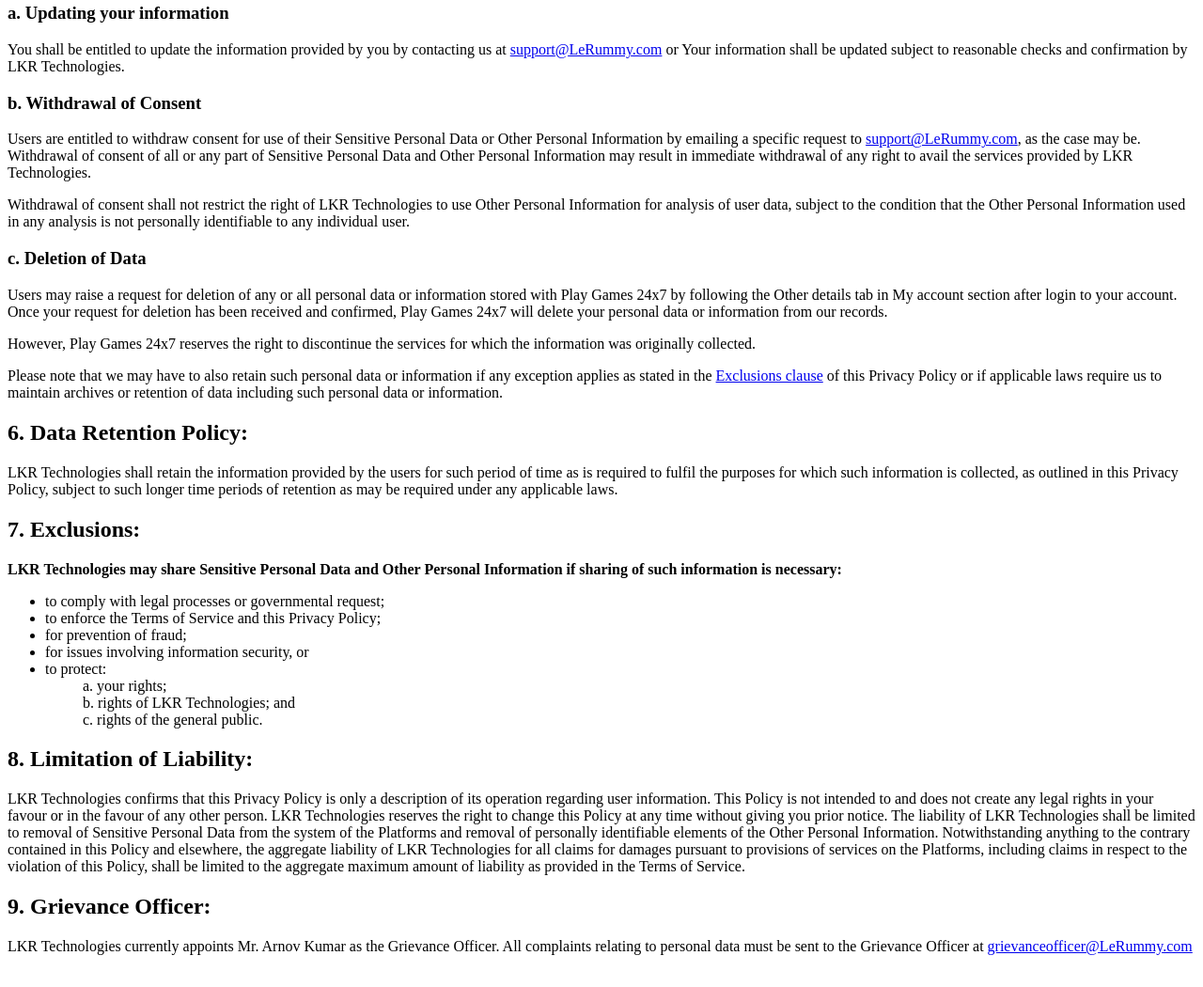
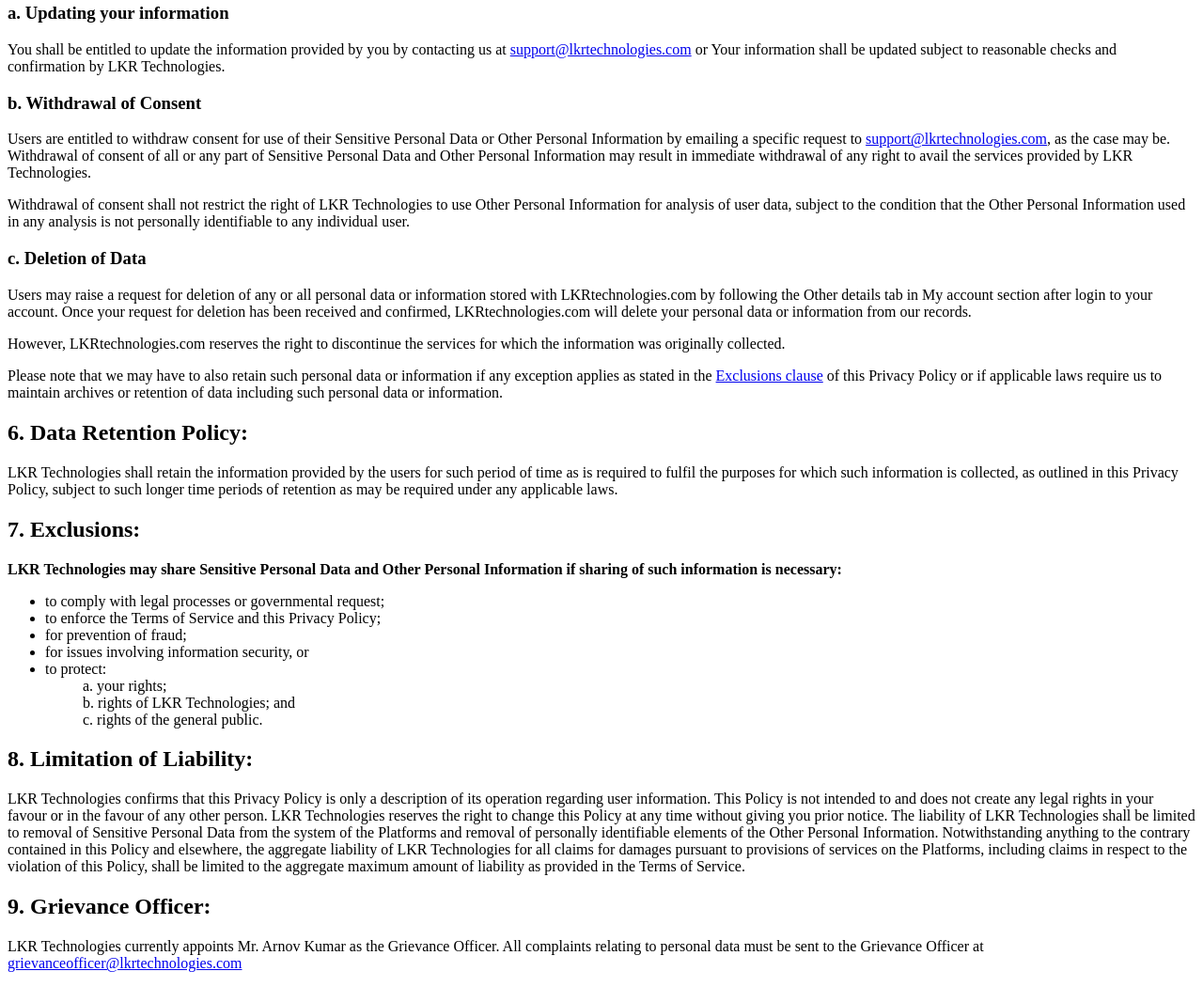
Before and after one commit to LKRtech/LKRtech.github.io, a plain HTML site: page index.html in a window 1280 px wide. Shown: the part 2226-3276 px from the top of the page at 94% size. Drawn offline with Linux system fonts and the light colour scheme.

Commit message:
Update code 2

```diff
--- a/index.html
+++ b/index.html
@@ -79,15 +79,15 @@
         <p>You have control over your data in the following ways:</p>
 
         <h3>a. <strong>Updating your information</strong></h3>
-        <p>You shall be entitled to update the information provided by you by contacting us at <a href="mailto:support@LeRummy.com">support@LeRummy.com</a> or Your information shall be updated subject to reasonable checks and confirmation by LKR Technologies.</p>
+        <p>You shall be entitled to update the information provided by you by contacting us at <a href="mailto:support@lkrtechnologies.com">support@lkrtechnologies.com</a> or Your information shall be updated subject to reasonable checks and confirmation by LKR Technologies.</p>
 
         <h3>b. <strong>Withdrawal of Consent</strong></h3>
-        <p>Users are entitled to withdraw consent for use of their Sensitive Personal Data or Other Personal Information by emailing a specific request to <a href="mailto:support@LeRummy.com">support@LeRummy.com</a>, as the case may be. Withdrawal of consent of all or any part of Sensitive Personal Data and Other Personal Information may result in immediate withdrawal of any right to avail the services provided by LKR Technologies.</p>
+        <p>Users are entitled to withdraw consent for use of their Sensitive Personal Data or Other Personal Information by emailing a specific request to <a href="mailto:support@lkrtechnologies.com">support@lkrtechnologies.com</a>, as the case may be. Withdrawal of consent of all or any part of Sensitive Personal Data and Other Personal Information may result in immediate withdrawal of any right to avail the services provided by LKR Technologies.</p>
         <p>Withdrawal of consent shall not restrict the right of LKR Technologies to use Other Personal Information for analysis of user data, subject to the condition that the Other Personal Information used in any analysis is not personally identifiable to any individual user.</p>
 
         <h3>c. <strong>Deletion of Data</strong></h3>
-		<p>Users may raise a request for deletion of any or all personal data or information stored with Play Games 24x7 by following the Other details tab in My account section after login to your account. Once your request for deletion has been received and confirmed, Play Games 24x7 will delete your personal data or information from our records.</p>
-		<p>However, Play Games 24x7 reserves the right to discontinue the services for which the information was originally collected.</p>
+		<p>Users may raise a request for deletion of any or all personal data or information stored with LKRtechnologies.com by following the Other details tab in My account section after login to your account. Once your request for deletion has been received and confirmed, LKRtechnologies.com will delete your personal data or information from our records.</p>
+		<p>However, LKRtechnologies.com reserves the right to discontinue the services for which the information was originally collected.</p>
 		<p id="exclusions">Please note that we may have to also retain such personal data or information if any exception applies as stated in the <a href="#exclusions">Exclusions clause</a> of this Privacy Policy or if applicable laws require us to maintain archives or retention of data including such personal data or information.</p>
     </div>
 
@@ -121,7 +121,7 @@
 
     <h2 class="sub_head">9. Grievance Officer:</h2>
     <div class="collaspe">
-    <p>LKR Technologies currently appoints Mr. Arnov Kumar as the Grievance Officer. All complaints relating to personal data must be sent to the Grievance Officer at <a href="mailto:grievanceofficer@LeRummy.com">grievanceofficer@LeRummy.com</a></p>
+    <p>LKR Technologies currently appoints Mr. Arnov Kumar as the Grievance Officer. All complaints relating to personal data must be sent to the Grievance Officer at <a href="mailto:grievanceofficer@lkrtechnologies.com">grievanceofficer@lkrtechnologies.com</a></p>
     </div>
 
 </div>
```
